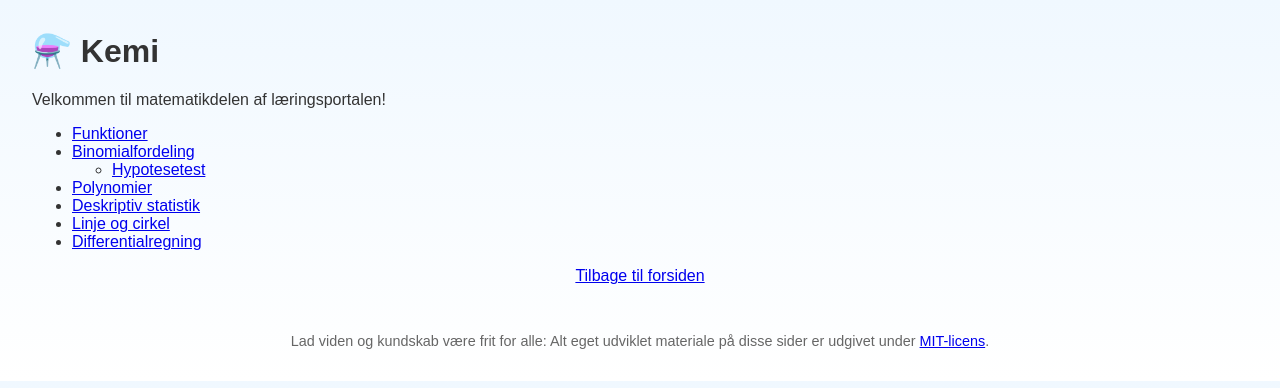
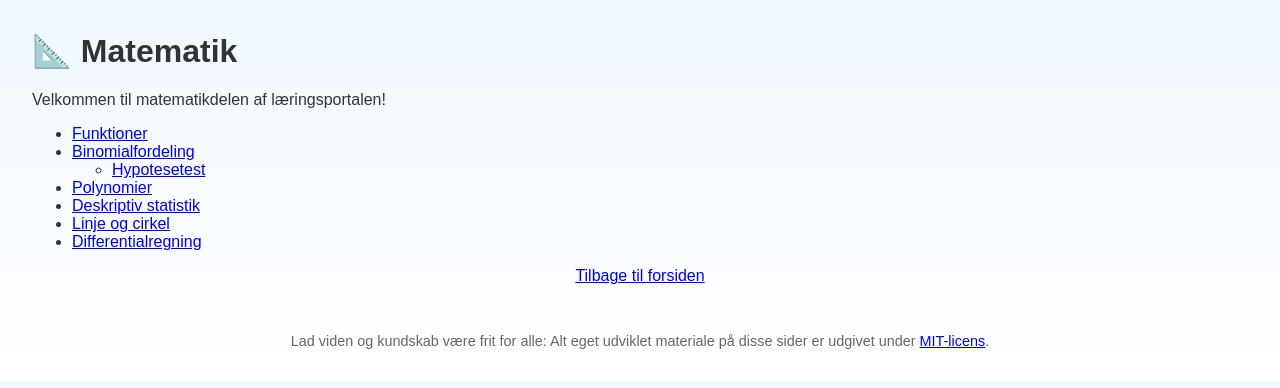
Before and after one commit to jenskaalby/matkem, a Jekyll site: the page built from matematik/index.md, in a window 1280 px wide. Shown: the top 388 px of the page. Built offline with Jekyll 4.4.1, drawn with Linux system fonts in a browser that asks for light colours.

Commit message:
Update index.md

```diff
--- a/matematik/index.md
+++ b/matematik/index.md
@@ -3,7 +3,7 @@ layout: default
 title: "Matematik - STX Læringsportal"
 ---
 
-# ⚗️ Kemi
+# 📐 Matematik
 
 Velkommen til matematikdelen af læringsportalen!
 
```
